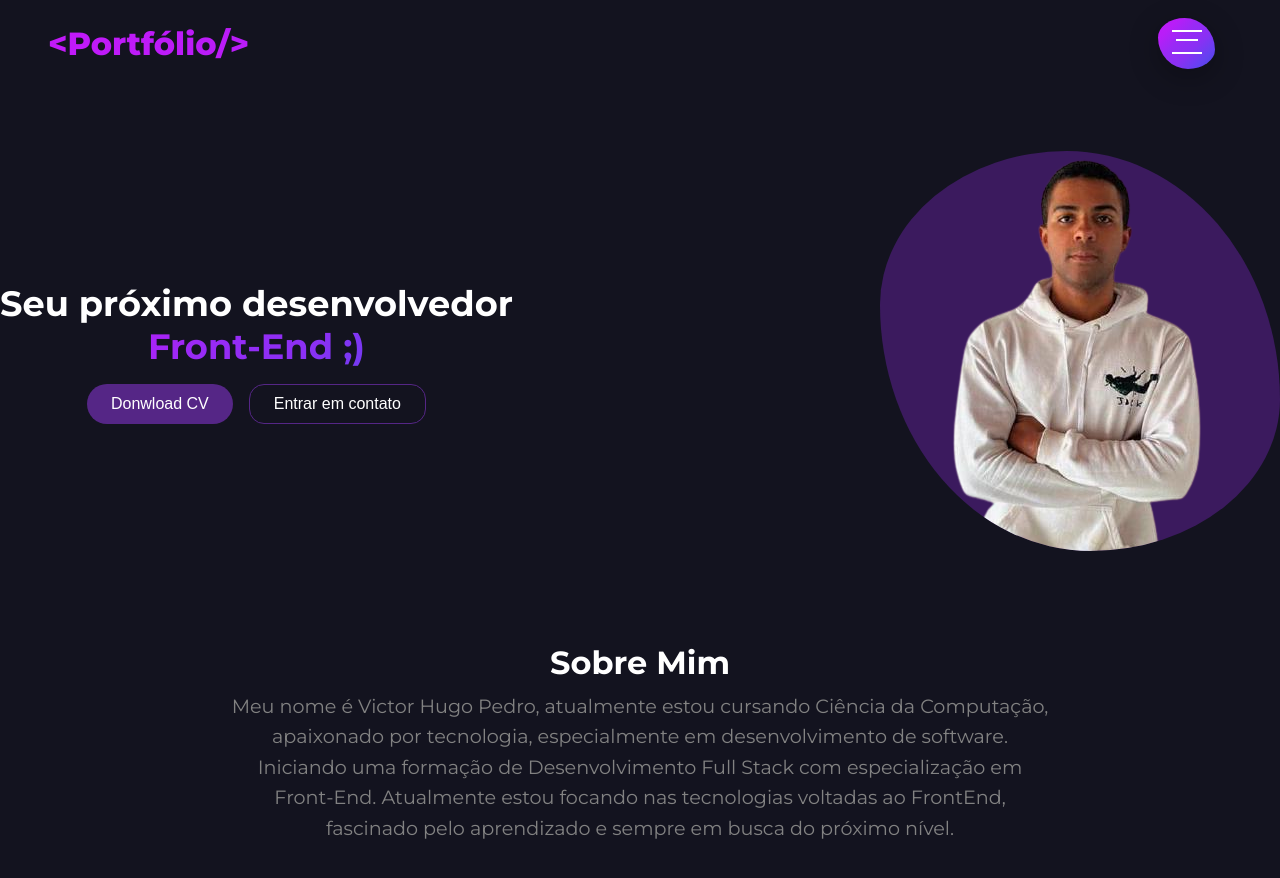
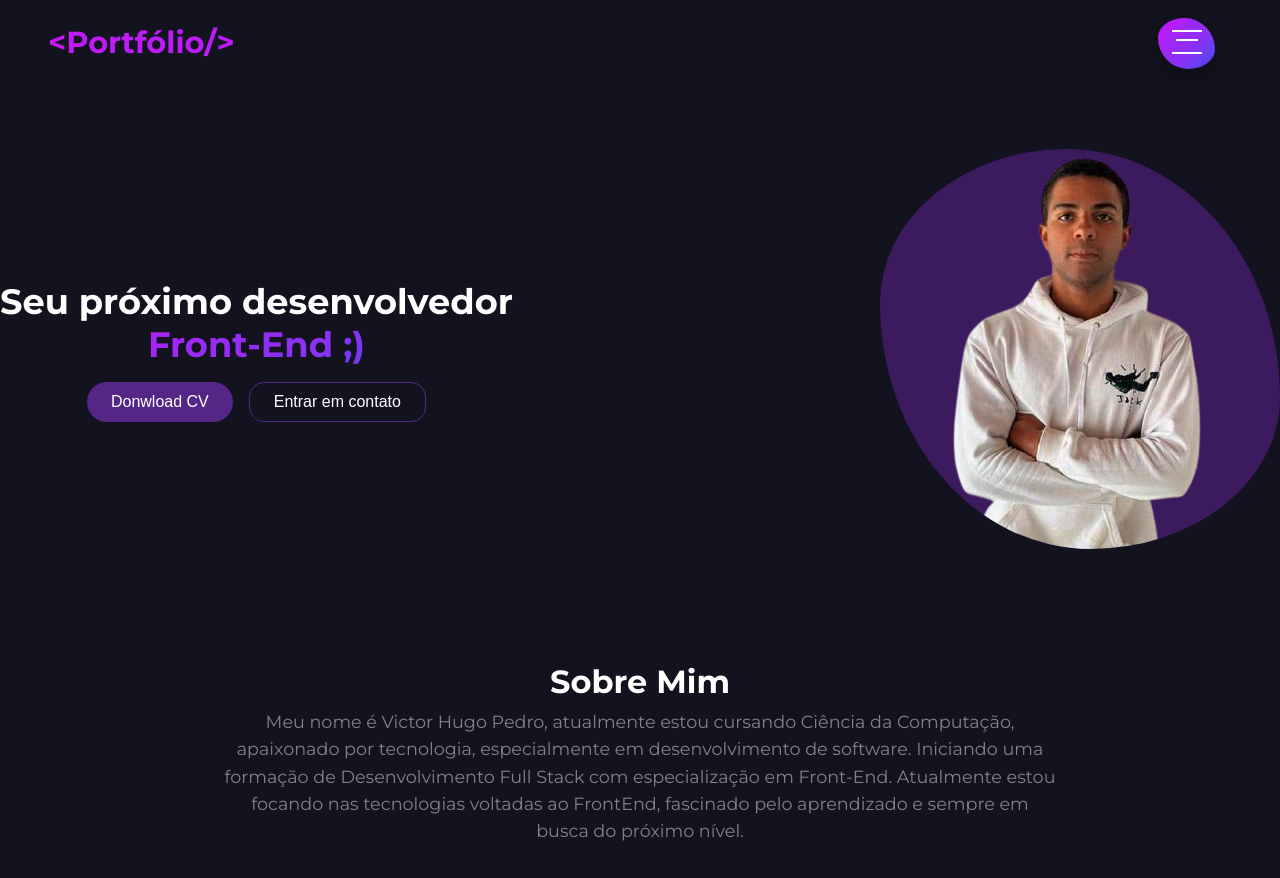
Before and after one commit to devpdro/portfolio-2.0, a React (Create React App) app: page / in a window 1280 px wide. Shown: the top 878 px of the page. Built offline with nearby package versions, Linux system fonts and the light colour scheme.

Commit message:
feat: adding variables and mixins

```diff
--- a/src/index.scss
+++ b/src/index.scss
@@ -3,6 +3,8 @@
 @import url("https://fonts.googleapis.com/css2?family=DM+Sans&display=swap");
 @import url("https://fonts.googleapis.com/css2?family=Roboto&display=swap");
 @import url("https://fonts.googleapis.com/css2?family=Montserrat:wght@300;400;500;600;700;800;900&display=swap");
+
+@import './variables.scss';
 
 * {
   margin: 0;
@@ -11,14 +13,8 @@
 }
 
 body {
-  color: #fff;
+  color: $color-primary;
   background-color: #13131F;
-  overflow-x: hidden;
-  background-position: center;
-  background-repeat: repeat;
-  background-size: 4%;
-  height: 100vh;
-  width: 100%;
 }
 
 ::-webkit-scrollbar {
--- /dev/null
+++ b/src/mixin.scss
@@ -0,0 +1,20 @@
+@mixin centralize_content {
+  display: flex;
+  justify-content: center;
+  align-items: center;
+}
+
+@mixin background_gradient {
+  background-clip: text;
+  background-image: linear-gradient(
+    135deg,
+    #c319f9,
+    #b81df8,
+    #992af5,
+    #8b30f4,
+    #6740f1,
+    #4548e0
+  );
+  -webkit-background-clip: text;
+  -webkit-text-fill-color: transparent;
+}
--- a/src/styles/layout/About.module.scss
+++ b/src/styles/layout/About.module.scss
@@ -1,25 +1,22 @@
+@import "../../variables.scss";
+
 .container {
-  max-width: 1080px;
+  max-width: 1280px;
   margin: 0 auto;
   .box_container {
-    display: flex;
-    justify-content: center;
-    align-items: center;
-    margin: 5.8rem 0 6rem 0;
+    margin: 7.2rem 0 12rem 0;
+    padding: 0 14rem;
     .text_box {
-      padding: 0 8rem;
-      line-height: 1.9rem;
+      text-align: center;
+      line-height: 1.7rem;
+      font-family: "Montserrat", sans-serif;
       h1 {
-        text-align: center;
         font-size: 2rem;
-        font-family: "Montserrat", sans-serif;
       }
       p {
         padding-top: 0.8rem;
         color: #828282;
-        text-align: center;
-        font-size: 1.2rem;
-        font-family: "Montserrat", sans-serif;
+        font-size: 1.1rem;
       }
     }
   }
--- a/src/styles/layout/Header.module.scss
+++ b/src/styles/layout/Header.module.scss
@@ -1,3 +1,7 @@
+@import "../../mixin.scss";
+@import "../../variables.scss";
+
+
 .container {
   max-width: 1280px;
   margin: 0 auto;
@@ -13,18 +17,7 @@
         span {
           text-align: center;
           display: block;
-          background-image: linear-gradient(
-            135deg,
-            #c319f9,
-            #b81df8,
-            #992af5,
-            #8b30f4,
-            #6740f1,
-            #4548e0
-          );
-          -webkit-background-clip: text;
-          -webkit-text-fill-color: transparent;
-          background-clip: text;
+          @include background_gradient;
         }
       }
       div {
--- a/src/styles/layout/Navbar.module.scss
+++ b/src/styles/layout/Navbar.module.scss
@@ -1,25 +1,13 @@
+@import "../../mixin.scss";
+@import "../../variables.scss";
+
 .section_center {
-  padding: 1.5rem 0 0 3rem;
-  margin: 0;
-  text-align: left;
+  padding: 1.5rem 0 1.5rem 3rem;
+  font-family: "Montserrat", sans-serif;
   h1 {
-    font-family: "Montserrat", sans-serif;
-    font-weight: 800;
-    background-clip: text;
-    background-image: linear-gradient(
-      135deg,
-      #c319f9,
-      #b81df8,
-      #992af5,
-      #8b30f4,
-      #6740f1,
-      #4548e0
-    );
-    -webkit-background-clip: text;
-    -webkit-text-fill-color: transparent;
-    background-clip: text;
-    font-size: 2rem;
-    padding-bottom: 1.5rem;
+    font-weight: 700;
+    @include background_gradient;
+    font-size: 1.9rem;
   }
 }
 
@@ -273,8 +261,8 @@
   }
   .nav {
     right: 30px;
-  }
-  .nav ul li a {
-    font-size: 8vh;
+    & ul li a {
+      font-size: 8vh;
+    }
   }
 }
--- /dev/null
+++ b/src/variables.scss
@@ -0,0 +1,2 @@
+$color-primary: #fff;
+$tamanho-fonte: 16px;
```
